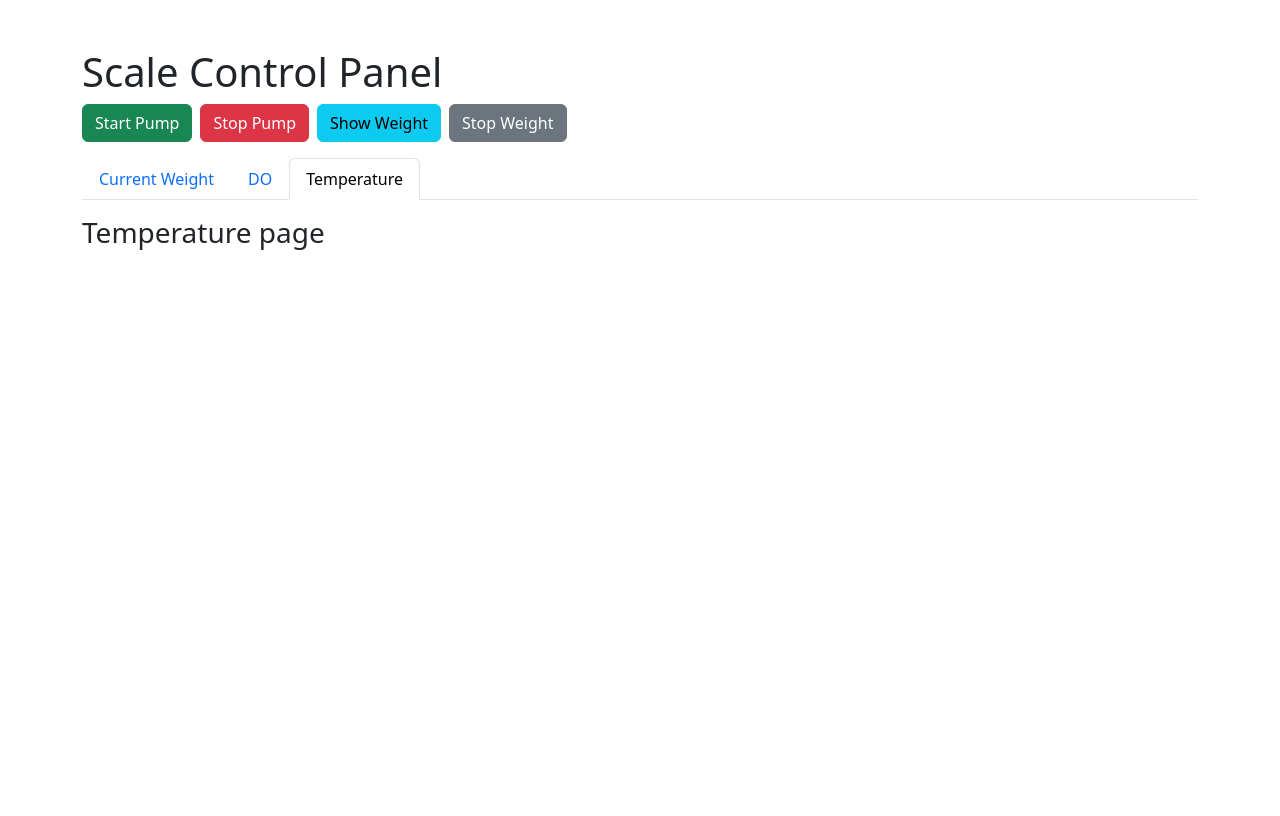
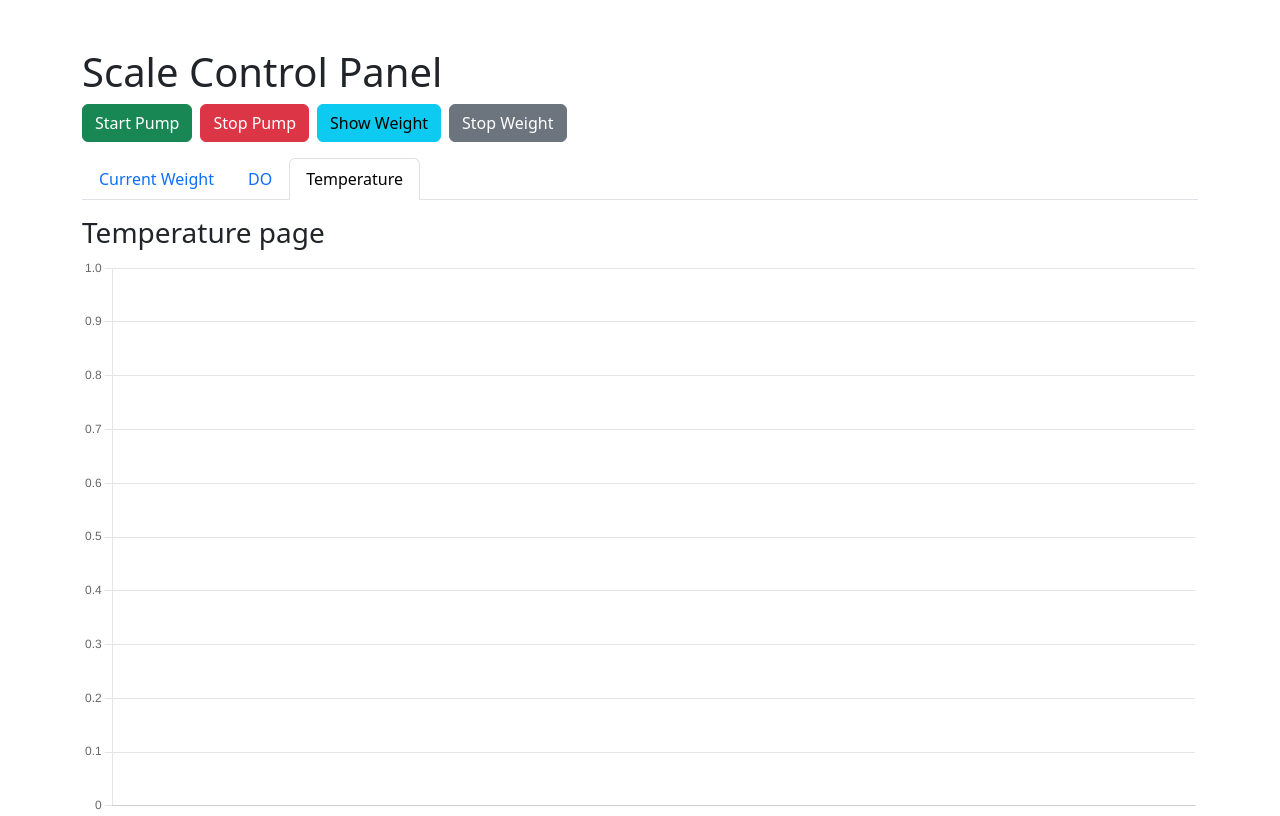
Before and after one commit to nyoka-design-labs/control_loop, a React (Create React App) app in the folder webapp/frontend/: page / in a window 1280 px wide. Both pictures are taken after a click on the tab "Temperature". Built offline with nearby package versions, Linux system fonts and the light colour scheme; no server answers.

Commit message:
added temp data and integrated with frontend

```diff
--- a/webapp/frontend/src/App.js
+++ b/webapp/frontend/src/App.js
@@ -58,6 +58,19 @@ function App() {
     ],
   };
 
+  const tempData = {
+    labels: weightData.map((data) => data.time), // Use the time from each data point as labels
+    datasets: [
+      {
+        label: 'Weight Over Time',
+        data: weightData.map((data) => data.temp),
+        fill: false,
+        borderColor: 'rgb(75, 192, 192)',
+        tension: 0.1,
+      },
+    ],
+  };
+
   const chartOptions = {
     plugins: {
       legend: {
@@ -106,6 +119,7 @@ function App() {
         </tab>
         <tab eventKey="temp" title="Temperature">
           <h3>Temperature page</h3>
+          <Line data={tempData} options={chartOptions} />
         </tab>
       </Tabs>
     </div>
```
